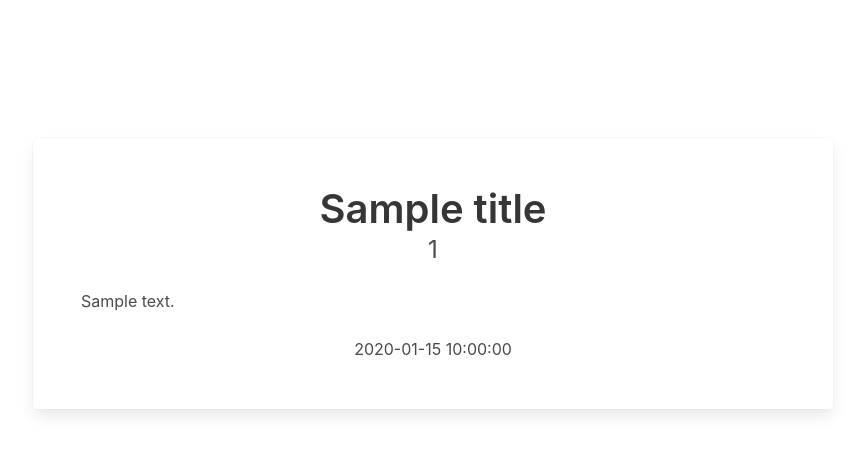
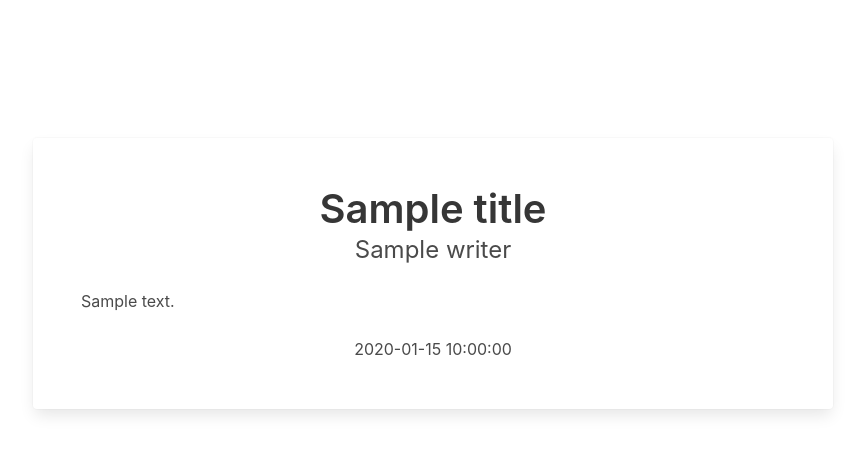
Before and after one commit to otfeb/jungle_miniProject, a Flask app: template templates/post.html in a window 1280 px wide. Shown: the part 249-711 px from the top of the page, without its empty margins (207-1072 px from the left). Run offline with Flask 3, Linux system fonts and the light colour scheme; the template is opened without the code that fills it: most values are stand-ins (such as "Sample title", 1, 10 or a date in 2020); some libraries are stand-ins or nearby versions.

Commit message:
fix : 변수명 겹치는 오류 수정

```diff
--- a/app.py
+++ b/app.py
@@ -92,12 +92,13 @@ def login():
 
 @app.route('/post', methods=['GET'])
 def post():
+    name = session['username']
     pid = request.args.get('pid')
     print(pid)
     result = db.posts.find_one({'_id':ObjectId(pid)})
     print(result)
 
-    return render_template("post.html", title=result['title'], id=result['name'], content=result['content'], time=result['regist_date'])
+    return render_template("post.html", title=result['title'], writer=result['name'], content=result['content'], time=result['regist_date'], id=name)
 
 @app.route('/create', methods=['POST'])
 def make_post():
--- a/templates/post.html
+++ b/templates/post.html
@@ -19,7 +19,7 @@
     <div class="card">
       <div class="card-content">
         <p class="title is-2 has-text-centered">{{ title }}</p>
-        <p class="subtitle is-4 has-text-centered">{{id}}</p>
+        <p class="subtitle is-4 has-text-centered">{{writer}}</p>
         <div class="content">
           <p>
             {{content}}
@@ -28,5 +28,9 @@
         <p class="is-size-6 has-text-centered">{{time}}</p>
       </div>
     </div>
+    {% if id == name %}
+    <button>수정</button>
+    <button>삭제</button>
+    {% endif %}
   </div>
 {% endblock %}
```
